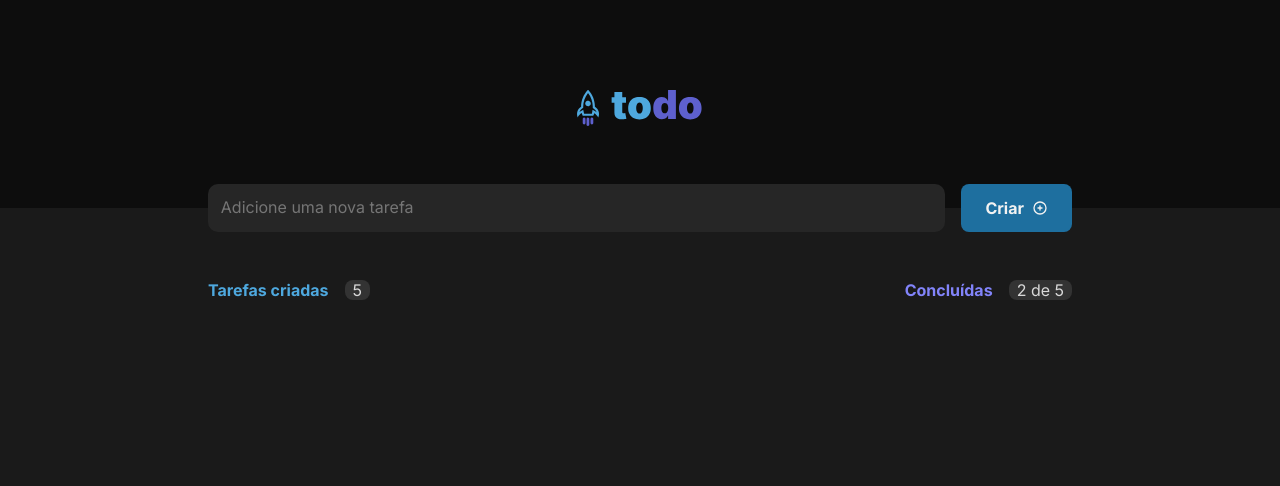
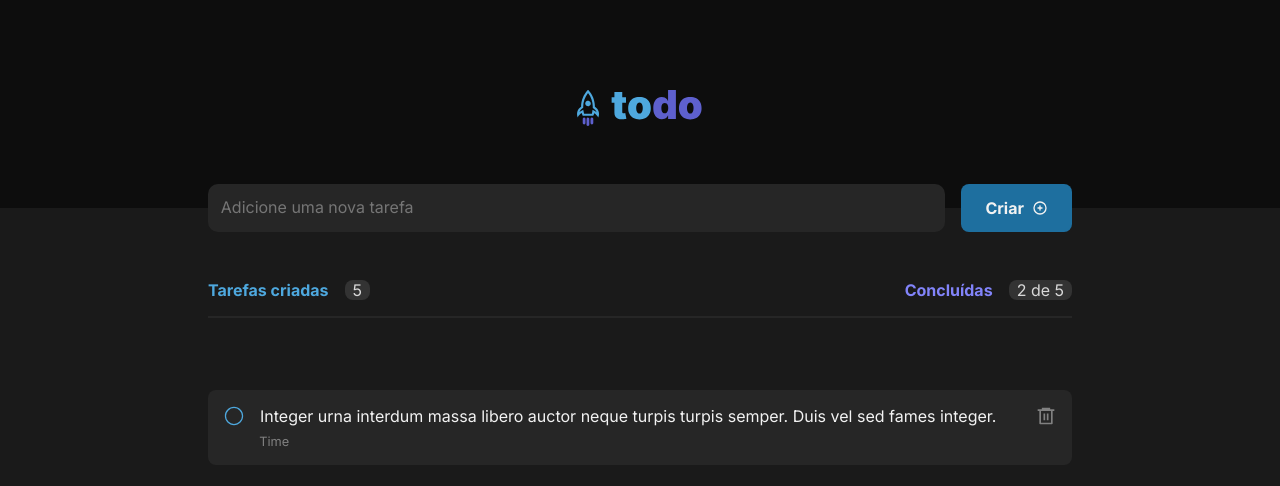
Before and after one commit to daiaanebarbosaf/ToDo-List-, a React (Vite) app: page / in a window 1280 px wide. Shown: the top 486 px of the page. Built offline with nearby package versions, Linux system fonts and the light colour scheme.

Commit message:
add a seção de tarefas

```diff
--- a/src/pages/Home/index.jsx
+++ b/src/pages/Home/index.jsx
@@ -1,4 +1,6 @@
 import { Header } from "../../components/Header";
+import { ItemTasks } from "../../components/ItemTasks";
+
 import { TbCirclePlus } from "react-icons/tb";
 
 import '../../styles/global.css';
@@ -37,6 +39,11 @@ export function Home() {
               </div>
           </div>
         </section>
+        <div className={styles.line}></div>
+
+        <section>
+          <ItemTasks />
+        </section>
       </main>
     </div>
   )
```
